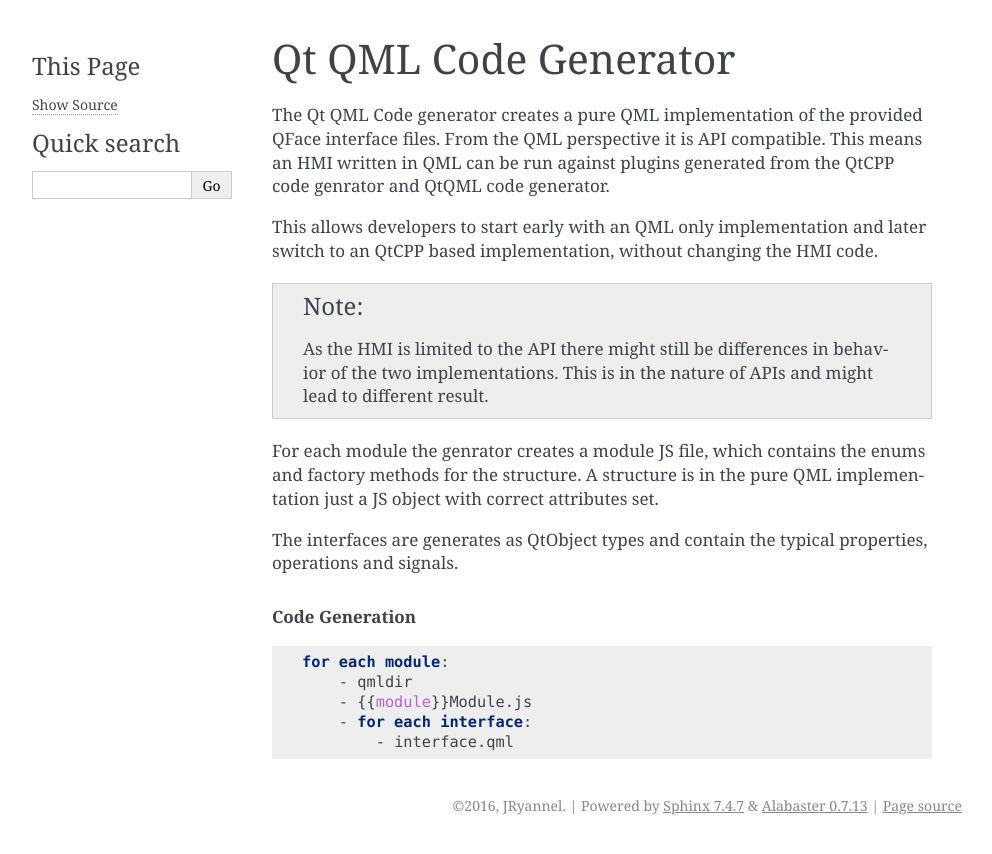
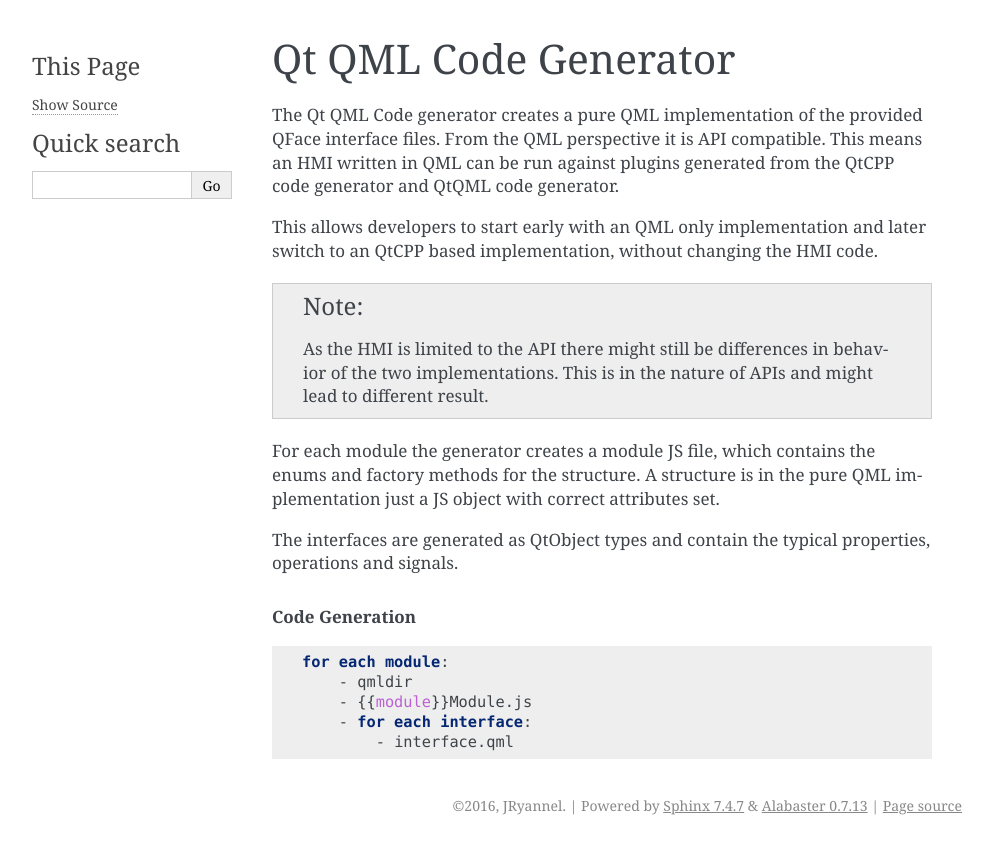
Before and after one commit to Pelagicore/qface, a Sphinx documentation site: the page built from docs/qtqml.rst, in a window 1280 px wide. Shown: the top 854 px of the page, without its empty margins (148-1140 px from the left). Built offline with Sphinx 7.4.7, drawn with Linux system fonts in a browser that asks for light colours.

Commit message:
Update qtqml.rst (#24)
Typos

```diff
--- a/docs/qtqml.rst
+++ b/docs/qtqml.rst
@@ -2,7 +2,7 @@
 Qt QML Code Generator
 =====================
 
-The Qt QML Code generator creates a pure QML implementation of the provided QFace interface files. From the QML perspective it is API compatible. This means an HMI written in QML can be run against plugins generated from the QtCPP code genrator and QtQML code generator.
+The Qt QML Code generator creates a pure QML implementation of the provided QFace interface files. From the QML perspective it is API compatible. This means an HMI written in QML can be run against plugins generated from the QtCPP code generator and QtQML code generator.
 
 This allows developers to start early with an QML only implementation and later switch to an QtCPP based implementation, without changing the HMI code.
 
@@ -10,9 +10,9 @@ This allows developers to start early with an QML only implementation and later
 
     As the HMI is limited to the API there might still be differences in behavior of the two implementations. This is in the nature of APIs and might lead to different result.
 
-For each module the genrator creates a module JS file, which contains the enums and factory methods for the structure. A structure is in the pure QML implementation just a JS object with correct attributes set.
+For each module the generator creates a module JS file, which contains the enums and factory methods for the structure. A structure is in the pure QML implementation just a JS object with correct attributes set.
 
-The interfaces are generates as QtObject types and contain the typical properties, operations and signals.
+The interfaces are generated as QtObject types and contain the typical properties, operations and signals.
 
 .. rubric:: Code Generation
 
```
